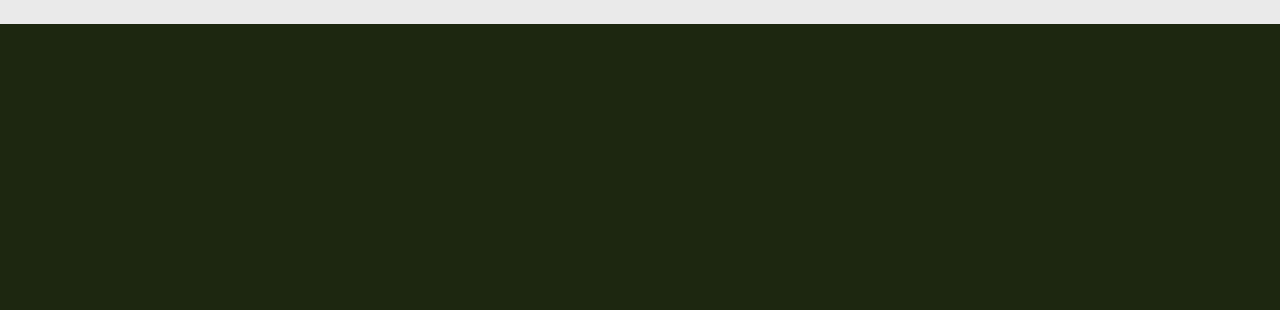
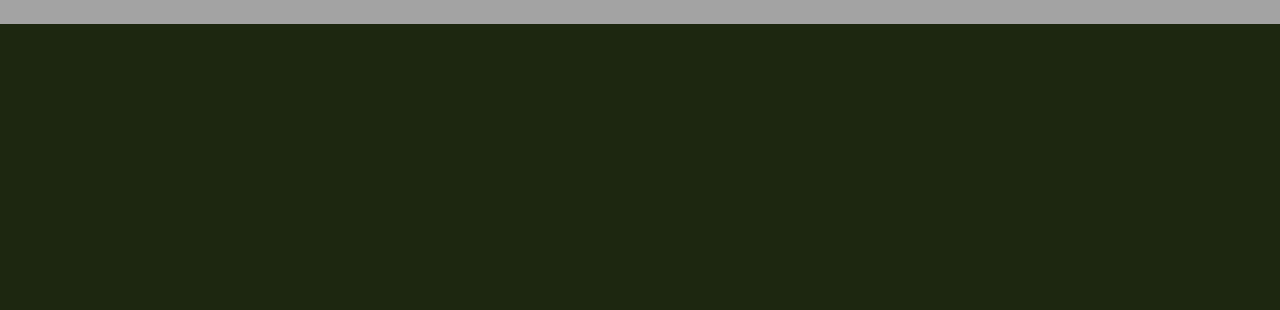
Before and after one commit to MaxSorokin/error-ent, a plain HTML site: page index.html in a window 1280 px wide. Shown: the part 102-412 px from the top of the page. Drawn offline with Linux system fonts and the light colour scheme.

Commit message:
background color changed

```diff
--- a/css/style.css
+++ b/css/style.css
@@ -1,5 +1,5 @@
 body{
-    background-color: #eaeaea;
+    background-color: #a3a3a3;
     font-family: 'Montserrat', sans-serif;
 }
 
```
